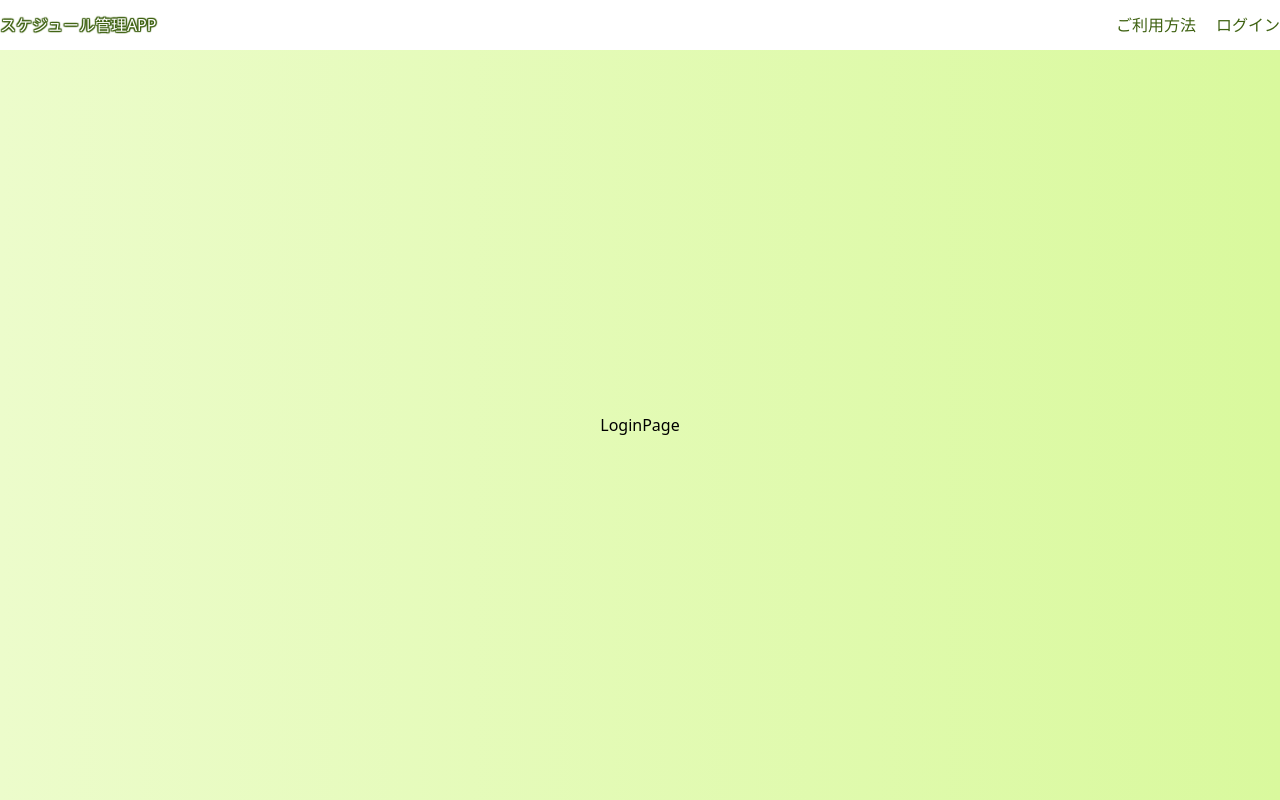
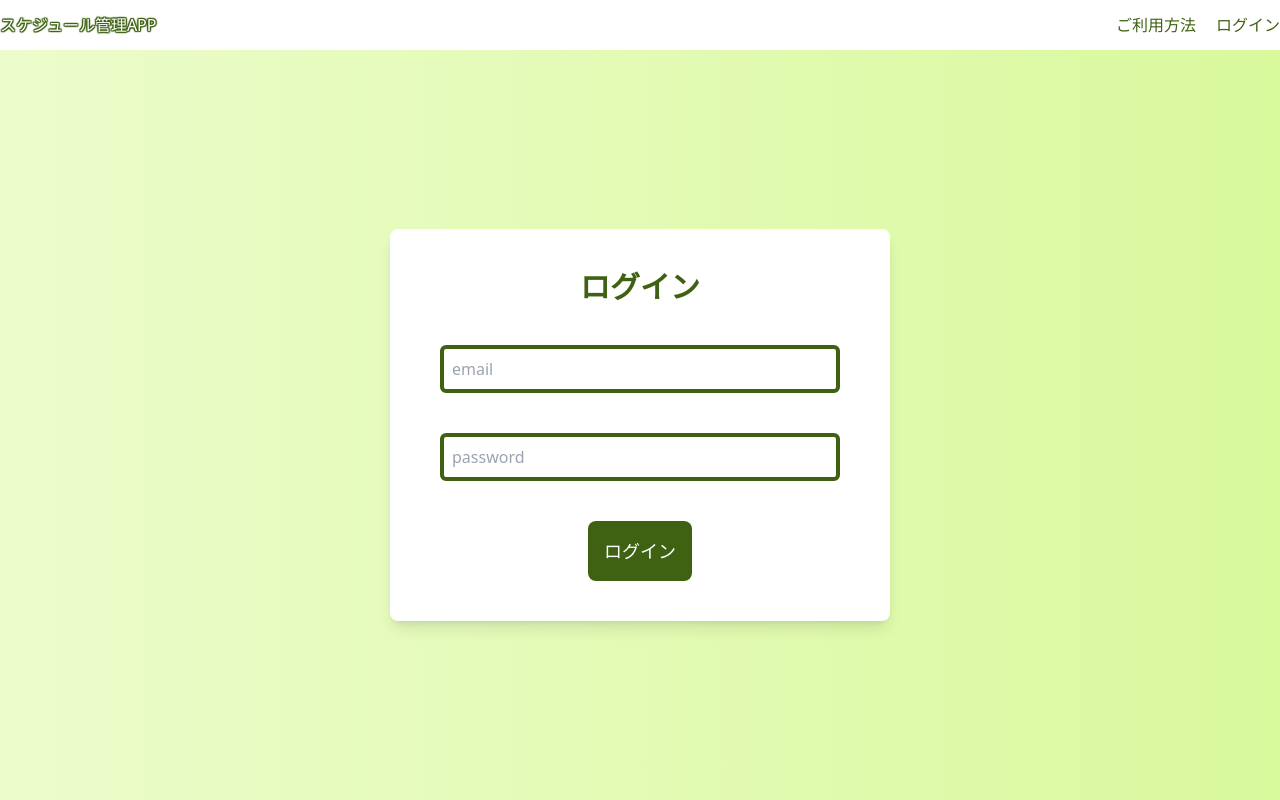
Before and after one commit to Hashimoto-Noriaki/next-calender-project, a Next.js app: page /login in a window 1280 px wide. Built offline with nearby package versions, Linux system fonts and the light colour scheme.

Commit message:
ログインページのタグ構成、レイアウト作成

```diff
--- a/src/pages/login.tsx
+++ b/src/pages/login.tsx
@@ -1,9 +1,30 @@
-import React from 'react'
+import { PrimaryBtn } from "../components/atoms/PrimaryBtn";
 
 export const Login = () => {
   return (
-    <div>LoginPage</div>
-  )
-}
+    <div className="w-[500px] bg-white rounded-lg shadow-lg py-10">
+      <form className="flex flex-col justify-center items-center gap-10">
+        <h1 className="text-3xl text-lime-800 font-bold text-center">
+          ログイン
+        </h1>
+        <div className="w-[80%]">
+          <input
+            type="text"
+            className="w-full border-4 border-solid border-lime-800 rounded-md p-2"
+            placeholder="email"
+          />
+        </div>
+        <div className="w-[80%]">
+          <input
+            type="password"
+            className="w-full border-4 border-solid border-lime-800 rounded-md p-2"
+            placeholder="password"
+          />
+        </div>
+        <PrimaryBtn>ログイン</PrimaryBtn>
+      </form>
+    </div>
+  );
+};
 
 export default Login;
```
